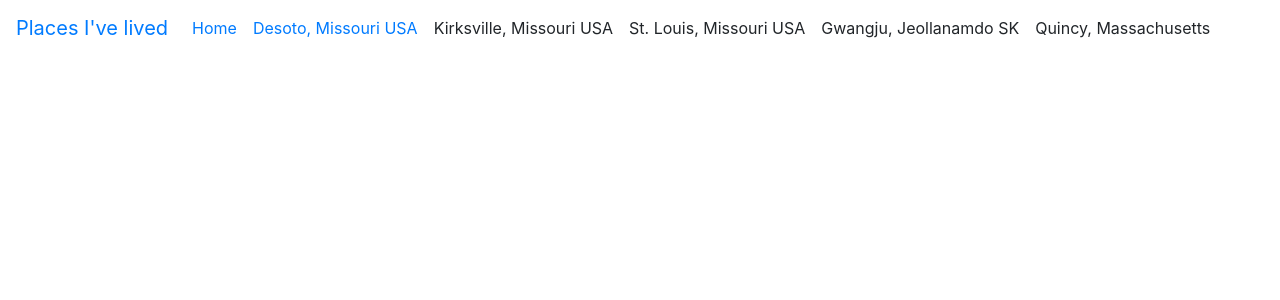
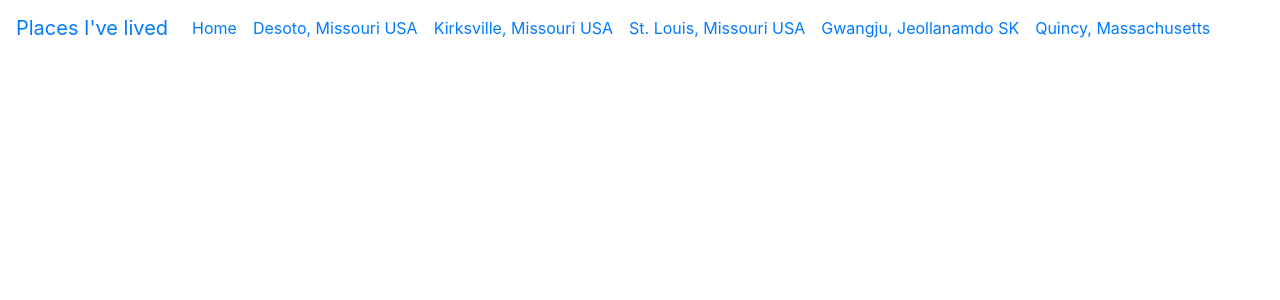
Before and after one commit to vicecoffee/project0, a Jekyll site: the page index.html, which Jekyll copies as it is, in a window 1280 px wide. Shown: the top 300 px of the page. Built offline with Jekyll 4.4.1, drawn with Linux system fonts in a browser that asks for light colours.

Commit message:
Added ./ and href to all the links on the nav bar

```diff
--- a/index.html
+++ b/index.html
@@ -22,12 +22,13 @@
         <!-- Collect the nav links, forms, and other content for toggling -->
         <div class="collapse navbar-collapse" id="bs-example-navbar-collapse-1">
           <ul class="navbar-nav">
-            <li class="nav-item active"><a class="nav-link" href="/">Home <span class="sr-only">(current)</span></a></li>
-            <li class="nav-item active"><a class="nav-link" href="/desoto">Desoto, Missouri USA<span class="sr-only"></span></a></li>
-            <li class="nav-item active"><a class="nav-link" ref="/kirksville">Kirksville, Missouri USA<span class= "sr-only"></span></a></li>
-            <li class="nav-item active"><a class="nav-link" ref="/stlouis">St. Louis, Missouri USA<span class= "sr-only"></span></a></li>
-            <li class="nav-item active"><a class="nav-link" ref="/gwangju">Gwangju, Jeollanamdo SK<span class="sr-only"></span></a>
-            <li class="nav-item active"><a class="nav-link" ref="/quincy">Quincy, Massachusetts<span class="sr-only"></span></a></li>
+              <!-- ./ will take you to project0.  / will take you to the beginning "aka github.io" -->
+            <li class="nav-item active"><a class="nav-link" href="./">Home <span class="sr-only">(current)</span></a></li>
+            <li class="nav-item active"><a class="nav-link" href="./desoto.html">Desoto, Missouri USA<span class="sr-only"></span></a></li>
+            <li class="nav-item active"><a class="nav-link" href="./kirksville.html">Kirksville, Missouri USA<span class= "sr-only"></span></a></li>
+            <li class="nav-item active"><a class="nav-link" href="./stlouis.html">St. Louis, Missouri USA<span class= "sr-only"></span></a></li>
+            <li class="nav-item active"><a class="nav-link" href="./gwangju.html">Gwangju, Jeollanamdo SK<span class="sr-only"></span></a>
+            <li class="nav-item active"><a class="nav-link" href="./quincy.html">Quincy, Massachusetts<span class="sr-only"></span></a></li>
 
           </ul>
         </div>
```
